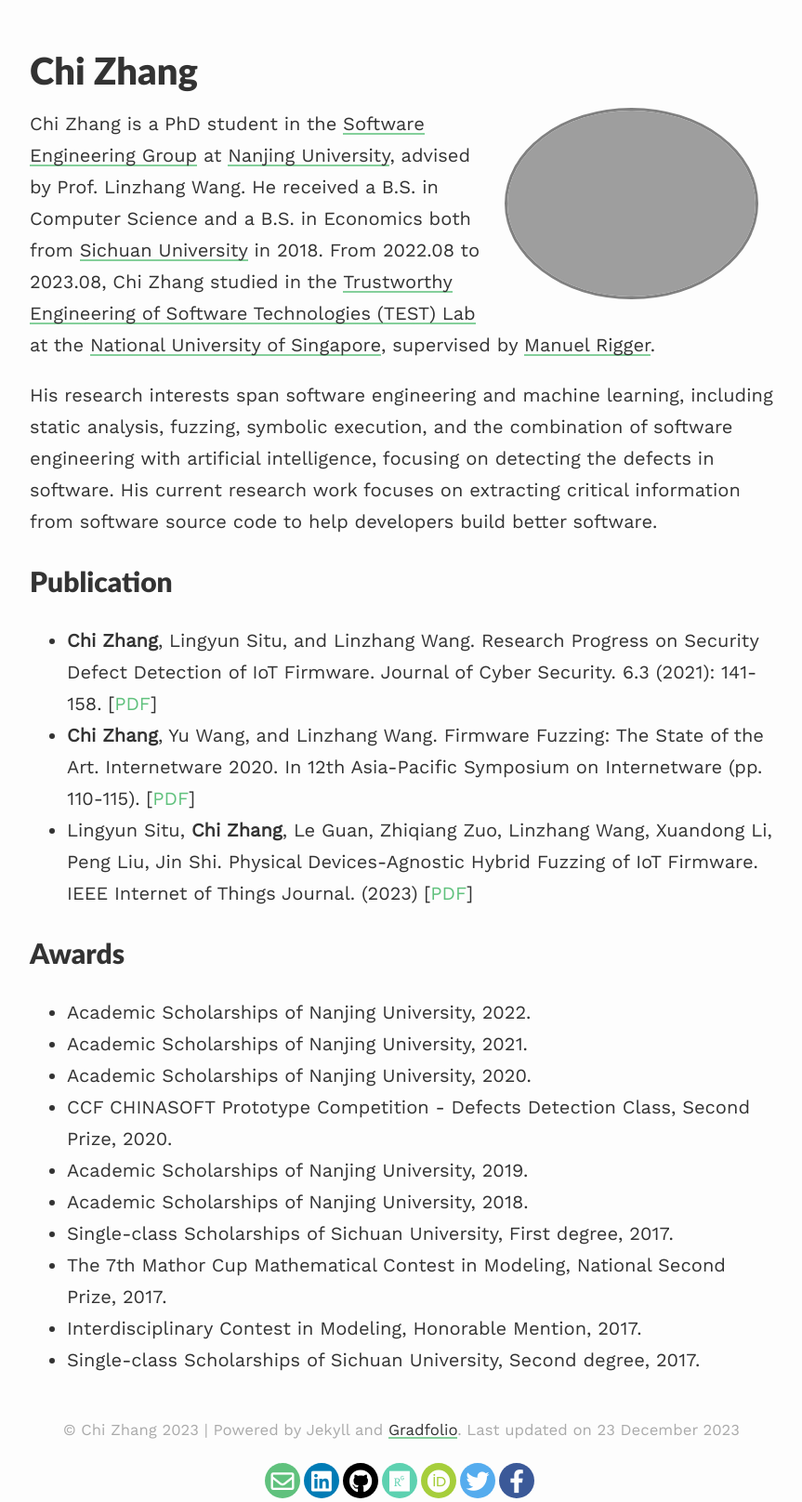
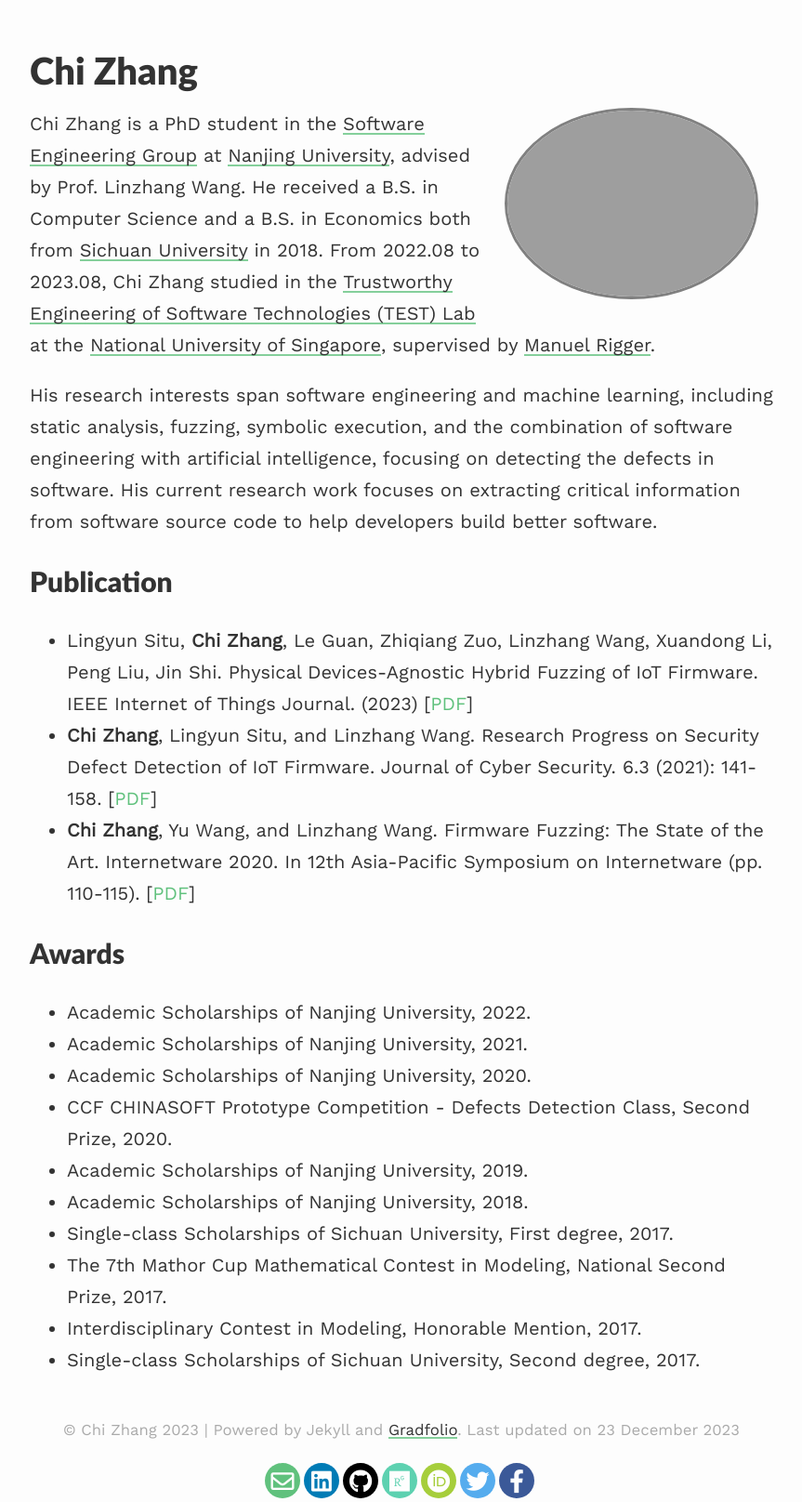
Before and after one commit to ch1zhang/ch1zhang.github.io, a Jekyll site: the page built from index.md, in a window 1280 px wide. Shown: the whole page at 93% size, without its empty margins (208-1071 px from the left). Built offline with Jekyll 4.4.1, drawn with Linux system fonts in a browser that asks for light colours; nearby versions of some CDN libraries.

Commit message:
update order

```diff
--- a/index.md
+++ b/index.md
@@ -13,9 +13,10 @@ His research interests span software engineering and machine learning, including
 
 
 ## Publication
+- Lingyun Situ, __Chi Zhang__, Le Guan, Zhiqiang Zuo, Linzhang Wang, Xuandong Li, Peng Liu, Jin Shi. Physical Devices-Agnostic Hybrid Fuzzing of IoT Firmware. IEEE Internet of Things Journal. (2023) \[[PDF](https://ieeexplore.ieee.org/abstract/document/10214030)\]
 - __Chi Zhang__, Lingyun Situ, and Linzhang Wang. Research Progress on Security Defect Detection of IoT Firmware. Journal of Cyber Security. 6.3 (2021): 141-158. \[[PDF](http://jcs.iie.ac.cn/ch/reader/view_abstract.aspx?file_no=20210309&flag=1)\]
 - __Chi Zhang__, Yu Wang, and Linzhang Wang. Firmware Fuzzing: The State of the Art. Internetware 2020. In 12th Asia-Pacific Symposium on Internetware (pp. 110-115). \[[PDF](https://dl.acm.org/doi/pdf/10.1145/3457913.3457934)\]
-- Lingyun Situ, __Chi Zhang__, Le Guan, Zhiqiang Zuo, Linzhang Wang, Xuandong Li, Peng Liu, Jin Shi. Physical Devices-Agnostic Hybrid Fuzzing of IoT Firmware. IEEE Internet of Things Journal. (2023) \[[PDF](https://ieeexplore.ieee.org/abstract/document/10214030)\]
+
 
 ## Awards
 - Academic Scholarships of Nanjing University, 2022.
```
